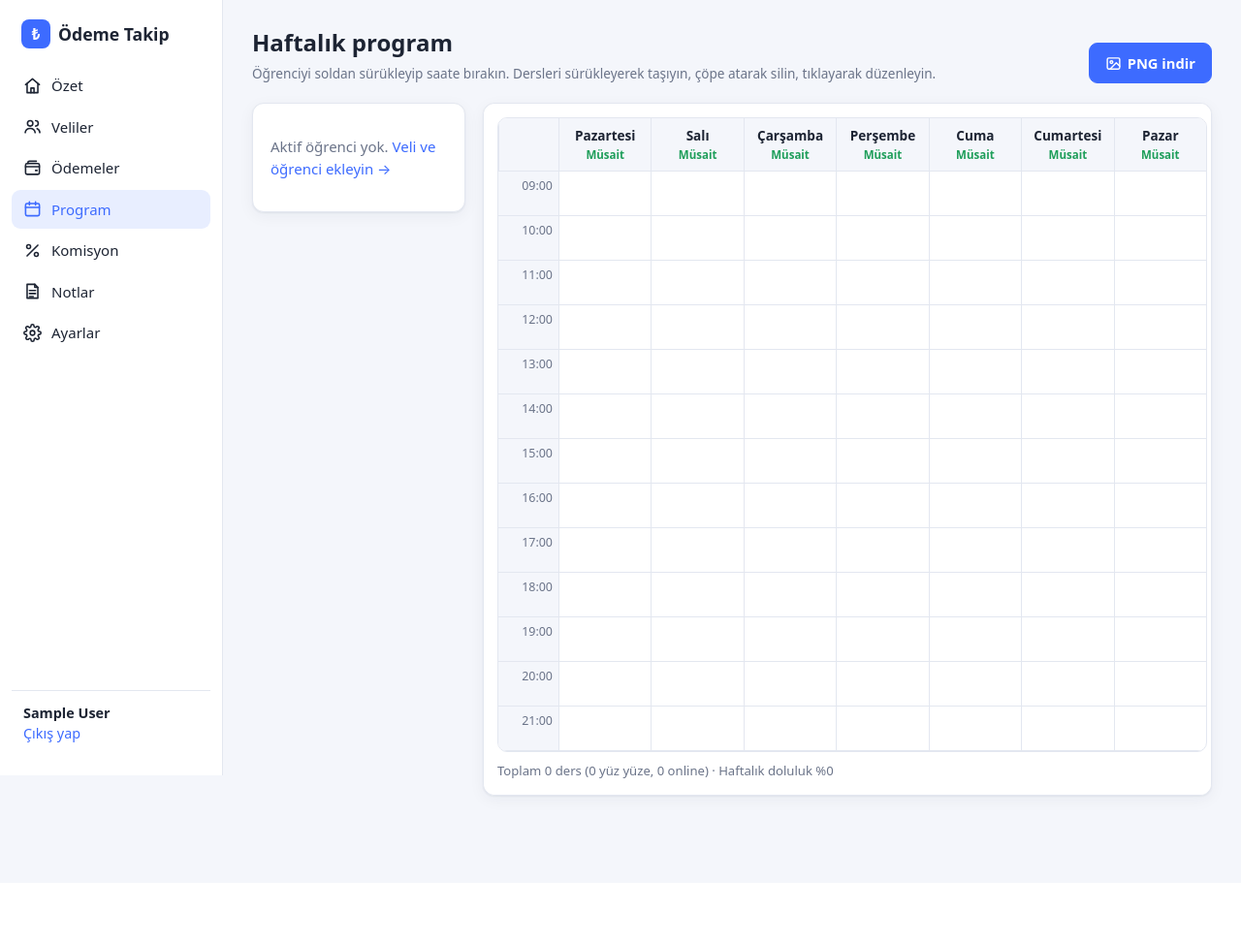
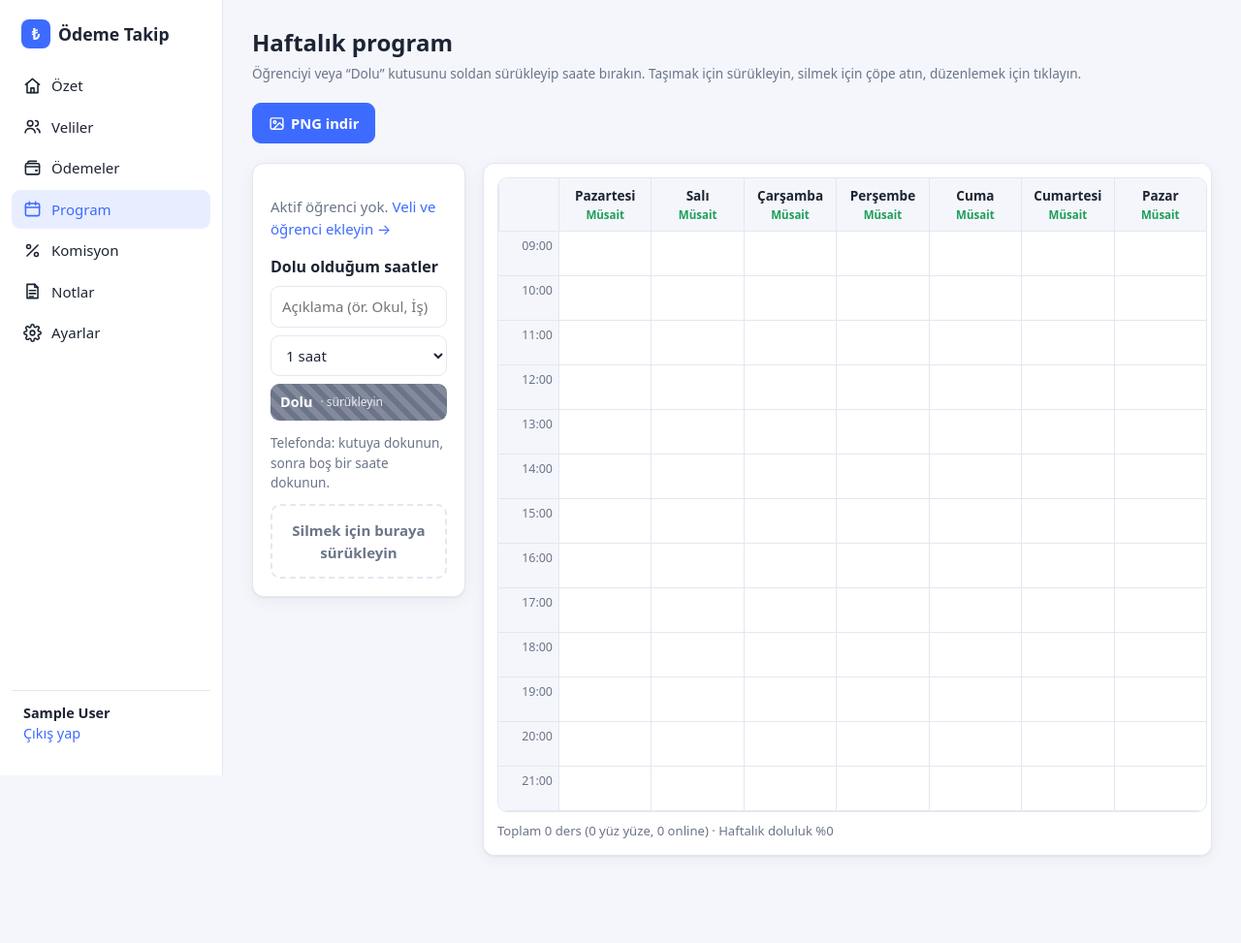
Before and after one commit to Asimmimx/ders-defteri, a Flask app: page /program in a window 1280 px wide. Shown: the whole page at 97% size. Before the commit the page ends 833 px from the top, so only its background shows below. Run offline with Flask 3, Linux system fonts and the light colour scheme; the visitor is signed in with stand-in values (Sample User, id 1); data comes from the database, SQL or seed files in the repository; data that the repository does not hold is empty; parts of the project's set-up code (start-up, migrations or seed data) failed here and were passed over.

Commit message:
Haftalık programa dolu saatler eklendi
Ders dışı meşgul olunan saatler açıklamayla işaretlenir, art arda
birkaç saat tek seferde doldurulabilir; dolu saate ders eklenemez/taşınamaz.

Co-Authored-By: Claude Opus 5.5 <noreply@anthropic.com>

```diff
--- a/app/static/css/style.css
+++ b/app/static/css/style.css
@@ -281,3 +281,13 @@ h1 svg, h2 svg, h3 svg { width: 1.05em; height: 1.05em; vertical-align: -0.15em;
 .type-toggle input { position: absolute; opacity: 0; pointer-events: none; }
 .type-toggle label:has(input:checked) { background: var(--primary); color: #fff; }
 .lesson.online { background-image: repeating-linear-gradient(135deg, rgba(255,255,255,.22) 0 5px, transparent 5px 11px); }
+
+/* Dolu saatler */
+.busy-item, .busy {
+  background-color: #6b7489;
+  background-image: repeating-linear-gradient(45deg, rgba(255,255,255,.16) 0 6px, transparent 6px 12px);
+  color: #fff;
+}
+.busy { border-radius: 7px; padding: 4px 7px; font-size: .8rem; font-weight: 600; cursor: grab; user-select: none; line-height: 1.25; touch-action: none; }
+.busy .ltype { display: block; font-weight: 400; font-size: .7rem; opacity: .9; }
+.sched-grid .cell.busy-cell { background: rgba(107, 116, 137, .08); }
--- a/app/static/js/schedule.js
+++ b/app/static/js/schedule.js
@@ -15,8 +15,11 @@
   const trash = document.getElementById("trash");
   const legend = document.getElementById("legend");
   const dialog = document.getElementById("slot-dialog");
+  const busyPalette = document.getElementById("busy-palette");
+  const busyDialog = document.getElementById("busy-dialog");
   let slots = [];
-  let picked = null; // dokunmatik mod: seçili öğrenci
+  let busy = [];
+  let picked = null; // dokunmatik mod: seçili öğrenci / dolu kutusu
 
   const hhmm = (m) => `${String(Math.floor(m / 60)).padStart(2, "0")}:${String(m % 60).padStart(2, "0")}`;
   const esc = (s) => String(s).replace(/[&<>"']/g, (c) => ({ "&": "&amp;", "<": "&lt;", ">": "&gt;", '"': "&quot;", "'": "&#39;" }[c]));
@@ -26,8 +29,10 @@
     const isMobile = window.matchMedia("(max-width: 600px)").matches;
     let html = '<div class="hcell"></div>';
     for (let d = 0; d < 7; d++) {
-      const daySlots = slots.filter((s) => s.day === d);
-      const filled = new Set(daySlots.map((s) => s.start_min)).size;
+      const filled = new Set([
+        ...slots.filter((s) => s.day === d).map((s) => s.start_min),
+        ...busy.filter((b) => b.day === d).map((b) => b.start_min),
+      ]).size;
       const pct = Math.round((filled / times.length) * 100);
       const free = filled === 0;
       html += `<div class="hcell ${free ? "free" : ""}">${isMobile ? SHORT[d] : DAYS[d]}
@@ -37,7 +42,12 @@
       html += `<div class="tcell">${hhmm(t)}</div>`;
       for (let d = 0; d < 7; d++) {
         const here = slots.filter((s) => s.day === d && s.start_min === t);
-        html += `<div class="cell ${here.length ? "" : "empty-cell"}" data-day="${d}" data-min="${t}">`;
+        const b = busy.find((x) => x.day === d && x.start_min === t);
+        const cls = b ? "busy-cell" : here.length ? "" : "empty-cell";
+        html += `<div class="cell ${cls}" data-day="${d}" data-min="${t}">`;
+        if (b) {
+          html += `<div class="busy" data-busy-id="${b.id}">Dolu${b.label ? `<span class="ltype">${esc(b.label)}</span>` : ""}</div>`;
+        }
         for (const s of here) {
           const type = s.lesson_type === "online" ? "Online" : "Yüz yüze";
           html += `<div class="lesson ${s.lesson_type === "online" ? "online" : ""}" style="background:${esc(s.color)}" data-id="${s.id}">${esc(s.student_name)}
@@ -58,10 +68,12 @@
       by.set(s.student_id, e);
     }
     const total = slots.length;
-    const busy = new Set(slots.map((s) => `${s.day}-${s.start_min}`)).size;
+    const filled = new Set([...slots, ...busy].map((s) => `${s.day}-${s.start_min}`)).size;
     const cap = times.length * 7;
     const onlineCount = slots.filter((s) => s.lesson_type === "online").length;
-    let html = `<span class="muted">Toplam ${total} ders (${total - onlineCount} yüz yüze, ${onlineCount} online) · Haftalık doluluk %${Math.round((busy / cap) * 100)}</span>`;
+    const busyHours = Math.round((busy.length * SLOT / 60) * 100) / 100;
+    let html = `<span class="muted">Toplam ${total} ders (${total - onlineCount} yüz yüze, ${onlineCount} online) · Haftalık doluluk %${Math.round((filled / cap) * 100)}</span>`;
+    if (busy.length) html += `<span><span class="dot busy-item"></span>Dolu (${String(busyHours).replace(".", ",")} saat)</span>`;
     for (const e of by.values()) {
       html += `<span><span class="dot" style="background:${esc(e.color)}"></span>${esc(e.name)} (${e.count})</span>`;
     }
@@ -72,6 +84,7 @@
     try {
       const data = await App.api("/api/program");
       slots = data.slots;
+      busy = data.busy || [];
       render();
     } catch (e) {
       App.toast(e.message);
@@ -79,7 +92,70 @@
   }
 
   // ---------------------------------------------------------- işlemler
+  const isBusyAt = (day, min) => busy.some((b) => b.day === day && b.start_min === min);
+
+  async function createBusy(day, min, count, label) {
+    try {
+      const r = await App.api("/api/dolu", "POST", { day, start_min: min, count, label });
+      await load();
+      App.toast(r.skipped ? `${r.added} saat dolu işaretlendi (${r.skipped} saat atlandı: ders var veya zaten dolu)` : "Dolu olarak işaretlendi");
+    } catch (e) { App.toast(e.message); }
+  }
+
+  async function moveBusy(id, day, min) {
+    const b = busy.find((x) => x.id === id);
+    if (!b || (b.day === day && b.start_min === min)) return;
+    try {
+      await App.api(`/api/dolu/${id}`, "PATCH", { day, start_min: min });
+    } catch (e) { App.toast(e.message); }
+    load();
+  }
+
+  async function deleteBusy(id) {
+    busy = busy.filter((x) => x.id !== id);
+    render();
+    try {
+      await App.api(`/api/dolu/${id}`, "DELETE");
+      App.toast("Dolu işareti kaldırıldı");
+    } catch (e) { App.toast(e.message); load(); }
+  }
+
+  function openBusyDialog(id) {
+    const b = busy.find((x) => x.id === id);
+    if (!b) return;
+    document.getElementById("busy-title").textContent = `Dolu · ${DAYS[b.day]} ${hhmm(b.start_min)}`;
+    const label = document.getElementById("busy-dlg-label");
+    const extend = document.getElementById("busy-dlg-extend");
+    label.value = b.label || "";
+    extend.value = "0";
+    busyDialog.returnValue = "";
+    busyDialog.onclose = async () => {
+      if (busyDialog.returnValue === "save") {
+        try {
+          await App.api(`/api/dolu/${id}`, "PATCH", { label: label.value });
+          const n = parseInt(extend.value, 10);
+          if (n > 0) {
+            await App.api("/api/dolu", "POST", { day: b.day, start_min: b.start_min + SLOT, count: n, label: label.value })
+              .catch((e) => App.toast(e.message));
+          }
+          load();
+        } catch (e) { App.toast(e.message); }
+      } else if (busyDialog.returnValue === "delete") {
+        deleteBusy(id);
+      }
+    };
+    busyDialog.showModal();
+  }
+
+  function busyOptions() {
+    return {
+      count: parseInt(document.getElementById("busy-count").value, 10) || 1,
+      label: document.getElementById("busy-label").value.trim(),
+    };
+  }
+
   async function createSlot(studentId, day, min) {
+    if (isBusyAt(day, min)) { App.toast("Bu saat dolu olarak işaretli. Önce dolu işaretini kaldırın."); return; }
     try {
       const type = document.querySelector('input[name="new_type"]:checked')?.value || "inperson";
       await App.api("/api/program", "POST", { student_id: studentId, day, start_min: min, lesson_type: type });
@@ -91,6 +167,7 @@
   async function moveSlot(id, day, min) {
     const s = slots.find((x) => x.id === id);
     if (!s || (s.day === day && s.start_min === min)) return;
+    if (isBusyAt(day, min)) { App.toast("Bu saat dolu olarak işaretli."); return; }
     s.day = day; s.start_min = min; render(); // iyimser güncelleme
     try {
       await App.api(`/api/program/${id}`, "PATCH", { day, start_min: min });
@@ -143,7 +220,7 @@
 
   function onPointerDown(e) {
     if (e.button !== undefined && e.button !== 0) return;
-    const src = e.target.closest(".pal-item, .lesson");
+    const src = e.target.closest(".pal-item, .lesson, .busy");
     if (!src) return;
     drag = { src, x: e.clientX, y: e.clientY, active: false, ghost: null, over: null, pointerId: e.pointerId };
     src.setPointerCapture?.(e.pointerId);
@@ -187,9 +264,11 @@
     d.src.classList.remove("dragging");
     d.over?.classList.remove("over");
     const isLesson = d.src.classList.contains("lesson");
+    const busyId = d.src.dataset.busyId ? parseInt(d.src.dataset.busyId, 10) : null;
 
     if (!d.active) { // tıklama
       if (isLesson) openDialog(parseInt(d.src.dataset.id, 10));
+      else if (busyId) openBusyDialog(busyId);
       else setPicked(d.src);
       return;
     }
@@ -197,11 +276,14 @@
     if (!t) return;
     if (t.id === "trash") {
       if (isLesson) deleteSlot(parseInt(d.src.dataset.id, 10));
+      else if (busyId) deleteBusy(busyId);
       return;
     }
     const day = parseInt(t.dataset.day, 10);
     const min = parseInt(t.dataset.min, 10);
     if (isLesson) moveSlot(parseInt(d.src.dataset.id, 10), day, min);
+    else if (busyId) moveBusy(busyId, day, min);
+    else if (d.src.dataset.busy) { const o = busyOptions(); createBusy(day, min, o.count, o.label); }
     else createSlot(parseInt(d.src.dataset.student, 10), day, min);
   }
 
@@ -213,7 +295,7 @@
     drag = null;
   }
 
-  [grid, palette].forEach((el) => el && el.addEventListener("pointerdown", onPointerDown));
+  [grid, palette, busyPalette].forEach((el) => el && el.addEventListener("pointerdown", onPointerDown));
   document.addEventListener("pointermove", onPointerMove, { passive: false });
   document.addEventListener("pointerup", onPointerUp);
   document.addEventListener("pointercancel", onPointerCancel);
@@ -221,8 +303,11 @@
   // Dokunmatik mod: seçili öğrenciyi boş hücreye yerleştir
   grid.addEventListener("click", (e) => {
     const cell = e.target.closest(".cell");
-    if (!cell || e.target.closest(".lesson") || !picked) return;
-    createSlot(parseInt(picked.dataset.student, 10), parseInt(cell.dataset.day, 10), parseInt(cell.dataset.min, 10));
+    if (!cell || e.target.closest(".lesson, .busy") || !picked) return;
+    const day = parseInt(cell.dataset.day, 10);
+    const min = parseInt(cell.dataset.min, 10);
+    if (picked.dataset.busy) { const o = busyOptions(); createBusy(day, min, o.count, o.label); }
+    else createSlot(parseInt(picked.dataset.student, 10), day, min);
   });
 
   window.addEventListener("resize", () => { clearTimeout(window._rt); window._rt = setTimeout(render, 150); });
--- a/app/templates/schedule.html
+++ b/app/templates/schedule.html
@@ -4,7 +4,7 @@
 <div class="page-head">
   <div>
     <h1>Haftalık program</h1>
-    <div class="muted small">Öğrenciyi soldan sürükleyip saate bırakın. Dersleri sürükleyerek taşıyın, çöpe atarak silin, tıklayarak düzenleyin.</div>
+    <div class="muted small">Öğrenciyi veya “Dolu” kutusunu soldan sürükleyip saate bırakın. Taşımak için sürükleyin, silmek için çöpe atın, düzenlemek için tıklayın.</div>
   </div>
   <div class="form-actions">
     <button class="btn primary" id="export-png">{{ icon('image') }} PNG indir</button>
@@ -27,11 +27,25 @@
         </div>
       {% endfor %}
     </div>
-    <p class="small muted" style="margin-bottom:0">Telefonda: öğrenciye dokunun, sonra boş bir saate dokunun.</p>
-    <div class="trash" id="trash">Silmek için buraya sürükleyin</div>
     {% else %}
     <p class="muted">Aktif öğrenci yok. <a href="{{ url_for('main.parents') }}">Veli ve öğrenci ekleyin →</a></p>
     {% endif %}
+
+    <h3 style="margin-top:16px">Dolu olduğum saatler</h3>
+    <div class="field" style="margin-bottom:8px">
+      <input type="text" id="busy-label" maxlength="60" placeholder="Açıklama (ör. Okul, İş)">
+    </div>
+    <div class="field" style="margin-bottom:8px">
+      <select id="busy-count" aria-label="Süre">
+        {% for n in range(1, 9) %}<option value="{{ n }}">{{ (n * slot / 60) | qty }} saat{{ ' (' ~ n ~ ' blok)' if slot != 60 else '' }}</option>{% endfor %}
+        <option value="48">Gün sonuna kadar</option>
+      </select>
+    </div>
+    <div id="busy-palette">
+      <div class="pal-item busy-item" data-busy="1" data-name="Dolu">Dolu <small>· sürükleyin</small></div>
+    </div>
+    <p class="small muted" style="margin-bottom:0">Telefonda: kutuya dokunun, sonra boş bir saate dokunun.</p>
+    <div class="trash" id="trash">Silmek için buraya sürükleyin</div>
   </div>
 
   <div class="card" style="margin:0;padding:0;overflow:hidden">
@@ -70,9 +84,33 @@
     </div>
   </form>
 </dialog>
+<dialog id="busy-dialog">
+  <form method="dialog">
+    <div class="dlg-body">
+      <h2 id="busy-title">Dolu</h2>
+      <div class="field">
+        <label>Açıklama</label>
+        <input type="text" id="busy-dlg-label" maxlength="60" placeholder="ör. Okul">
+      </div>
+      <div class="field">
+        <label>Sonraki saatleri de dolu yap</label>
+        <select id="busy-dlg-extend">
+          <option value="0">Hayır</option>
+          {% for n in range(1, 9) %}<option value="{{ n }}">+{{ n }} blok ({{ (n * slot / 60) | qty }} saat)</option>{% endfor %}
+          <option value="48">Gün sonuna kadar</option>
+        </select>
+      </div>
+    </div>
+    <div class="dlg-actions">
+      <button value="delete" class="btn danger" style="margin-right:auto">Sil</button>
+      <button value="cancel" class="btn">Vazgeç</button>
+      <button value="save" class="btn primary">Kaydet</button>
+    </div>
+  </form>
+</dialog>
 {% endblock %}
 {% block scripts %}
 <script>window.DAYS = {{ DAYS | tojson }};</script>
 <script src="{{ url_for('static', filename='vendor/html2canvas.min.js') }}"></script>
-<script src="{{ url_for('static', filename='js/schedule.js') }}?v=3"></script>
+<script src="{{ url_for('static', filename='js/schedule.js') }}?v=4"></script>
 {% endblock %}
```
Also changed, not shown: app/schedule.py (+79 -1 lines), app/schema.sql (+8 -0 lines), tests/test_app.py (+19 -0 lines), README.md.
